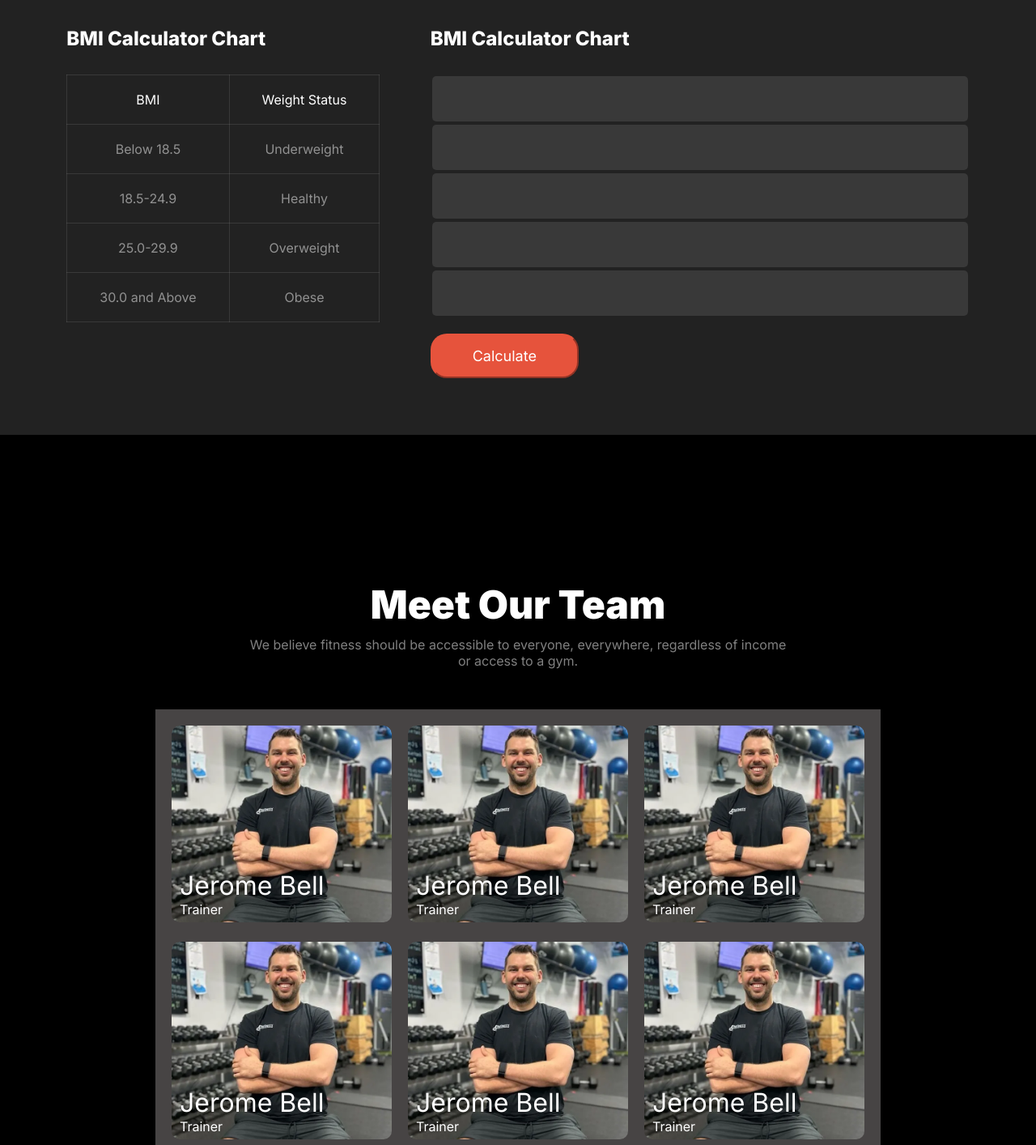
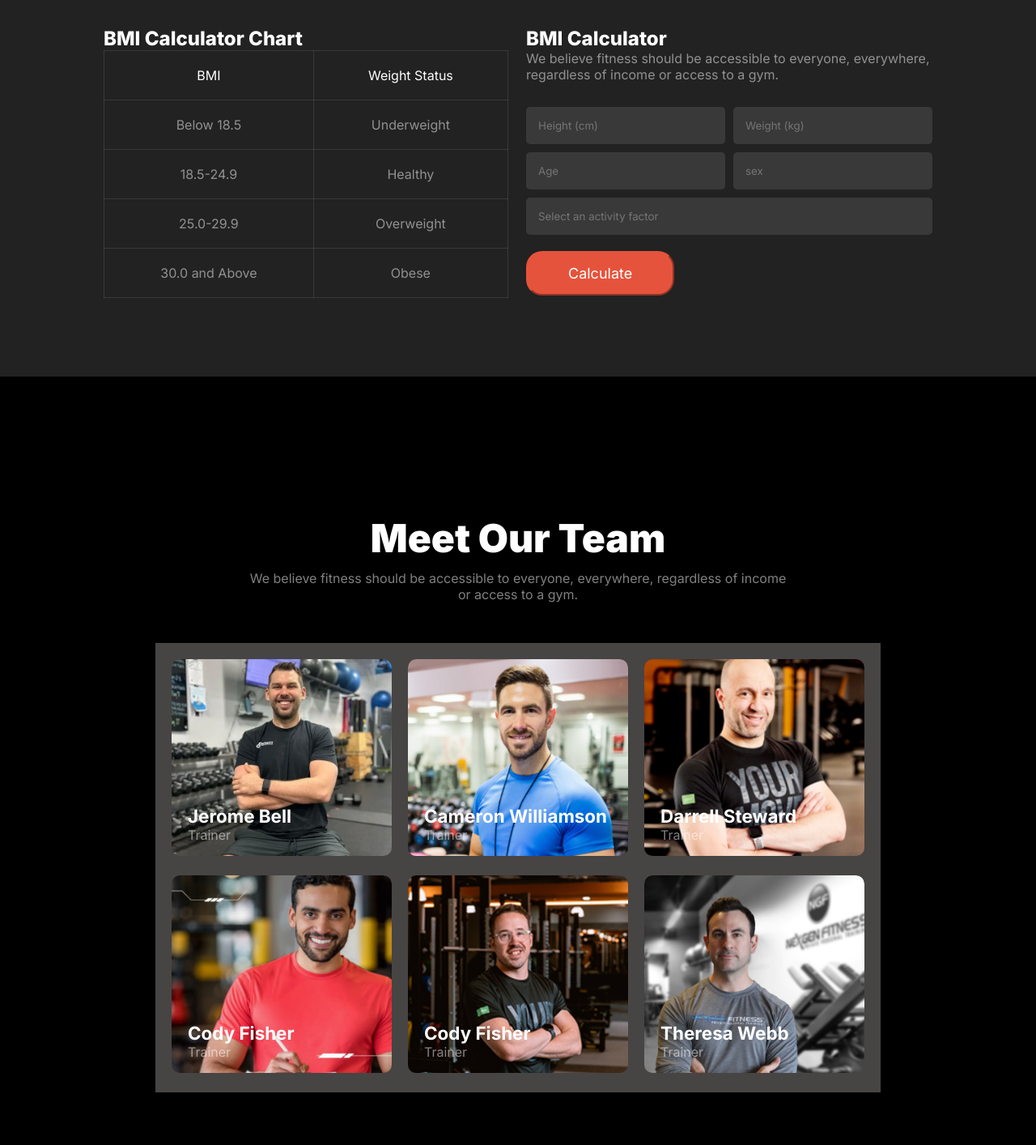
Before and after one commit to Jaheda8/Assignment-2, a plain HTML site: page index.html in a window 1280 px wide. Shown: the part 2561-3975 px from the top of the page at 81% size. Drawn offline with Linux system fonts and the light colour scheme; a web font is replaced by a local one.

Commit message:
responsive 3rd time done

```diff
--- a/index.html
+++ b/index.html
@@ -143,12 +143,11 @@
                         <table>
                             <thead>
                                 <tr>
-                                    <th>BMI </th>
+                                    <th>BMI</th>
                                     <th>Weight Status</th>
                                 </tr>
                             </thead>
                             <tbody>
-
                                 <tr>
                                     <td>Below 18.5</td>
                                     <td>Underweight</td>
@@ -165,30 +164,30 @@
                                     <td>30.0 and Above</td>
                                     <td>Obese</td>
                                 </tr>
-
                             </tbody>
                         </table>
                     </div>
                     <div class="bmi-calculation">
                         <form action="">
-
-                            <h1 class="bmi-heading">BMI Calculator Chart</h1>
-
-
-                            <input type="text">
-                            <input type="text">
-                            <br>
-                            <input type="text">
-                            <input type="text">
-                            <br>
-                            <div style=" ">
-                                <input size="63px"><br>
-
+                            <h1 class="bmi-heading bmi-title">BMI Calculator</h1>
+                            <p class="bmi-description">We believe fitness should be accessible to everyone, everywhere, regardless of income or access to a gym.</p>
+                            <div class="input-row">
+                                <input type="text" placeholder="Height (cm)">
+                                <input type="text" placeholder="Weight (kg)">
                             </div>
-                            <button class="orange-background run-button  banner-button">Calculate</button>
+                            <div class="input-row">
+                                <input type="text" placeholder="Age">
+                                <input type="text" placeholder="sex">
+                            </div>
+                            <div class="input-row">
+                                <input type="text" placeholder="Select an activity factor" class="full-width">
+                            </div>
+                            <button class="orange-background run-button banner-button">Calculate</button>
                         </form>
                     </div>
                 </div>
+            </div>
+
             </div>
 
 
@@ -204,44 +203,45 @@
                 </div>
                 <div class="team-details">
                     <div class="member-info">
-                        <img src="./images/trainer1.png" alt="">
+                        <img src="./images/1.png" alt="">
                         <div class="member-identity">
-                            <h1>Jerome Bell</h1>
+                            <h1 >Jerome Bell</h1>
                             <p>Trainer</p>
                         </div>
                     </div>
                     <div class="member-info">
-                        <img src="./images/trainer1.png" alt="">
+                        <img src="./images/2.png" alt="">
                         <div class="member-identity">
-                            <h1>Jerome Bell</h1>
+                            <h1>Cameron Williamson</h1>
                             <p>Trainer</p>
                         </div>
                     </div>
                     <div class="member-info">
-                        <img src="./images/trainer1.png" alt="">
+                        <img src="./images/3.png" alt="">
                         <div class="member-identity">
-                            <h1>Jerome Bell</h1>
+                            <h1>Darrell Steward</h1>
                             <p>Trainer</p>
                         </div>
                     </div>
+
                     <div class="member-info">
-                        <img src="./images/trainer1.png" alt="">
+                        <img src="./images/4.png" alt="">
                         <div class="member-identity">
-                            <h1>Jerome Bell</h1>
-                            <p>Trainer</p>
+                            <h1>Cody Fisher</h1>
+                            <p class="gray-description">Trainer</p>
                         </div>
                     </div>
                     <div class="member-info">
-                        <img src="./images/trainer1.png" alt="">
+                        <img src="./images/5.png" alt="">
                         <div class="member-identity">
-                            <h1>Jerome Bell</h1>
-                            <p>Trainer</p>
+                            <h1>Cody Fisher</h1>
+                            <p class="gray-description">Trainer</p>
                         </div>
                     </div>
                     <div class="member-info">
-                        <img src="./images/trainer1.png" alt="">
+                        <img src="./images/6.png" alt="">
                         <div class="member-identity">
-                            <h1>Jerome Bell</h1>
+                            <h1>Theresa Webb</h1>
                             <p>Trainer</p>
                         </div>
                     </div>
@@ -268,16 +268,16 @@
                     <div class="menu-list center">
                         <h1 class="bmi-heading center">Get Started</h1>
                         <p>services</p>
-                        <p>services</p>
-                        <p>services</p>
-                        <p>services</p>
+                        <p>Contact Us</p>
+                        <p>Affiliate Program</p>
+                        <p>About Us</p>
                     </div>
                     <div class="more-details menu-list">
                         <h1 class="bmi-heading">More details</h1>
-                        <p>services</p>
-                        <p>services</p>
-                        <p>services</p>
-                        <p>services</p>
+                        <p>Fitness</p>
+                        <p>Platform</p>
+                        <p>Workout Libary</p>
+                        <p>App Design</p>
                     </div>
 
                 </div>
--- a/style.css
+++ b/style.css
@@ -221,18 +221,16 @@ ul > li {
 }
 
 .img-info {
-
-
     width: 100%;
     max-width: 250px;
     text-align: center;
 }
-.img-info p, h3{
 
+.img-info p, h3 {
     text-align: center;
 }
-.img-info h3{
- /* border: 1px solid yellow; */
+
+.img-info h3 {
     padding-top: 20px;
     text-align: center;
 }
@@ -284,7 +282,7 @@ ul > li {
 
 /* ----------BMI section style --------------------*/
 .bmi {
-    padding: 50px 20px;
+    padding: 80px 20px;
     width: 100%;
     background-color: rgba(34, 34, 34, 1);
 }
@@ -302,22 +300,18 @@ ul > li {
 }
 
 .bmi-container {
+    width: 80vw;
     display: flex;
-    justify-content: space-evenly;
-    flex-wrap: wrap;
+    justify-content: space-around;
+    /* flex-wrap: wrap; */
+    gap: 20px;
+    margin: 0% auto;
 }
-.bmi-heading{
+
+.bmi-heading {
     font-size: 1.5rem;
     font-weight: 800;
-    padding: 30px 0px;
     text-align: left;
-}
-table th, td {
-    border: 1px solid rgba(255, 255, 255, 0.1);
-    padding: 20px 40px;
-}
-table td {
-   color:rgba(255, 255, 255, 0.5);
 }
 
 table {
@@ -326,26 +320,51 @@ table {
     max-width: 500px;
 }
 
-.bmi-calculation {}
+table th, td {
+    border: 1px solid rgba(255, 255, 255, 0.1);
+    padding: 20px 40px;
+}
+
+table td {
+    color: rgba(255, 255, 255, 0.5);
+}
+
+.bmi-chart, .bmi-calculation {
+    flex: 1;
+    min-width: 300px;
+}
 
 form {
     width: 100%;
-    position: relative;
-    /* border: 1px solid #E6533C; */
 }
-.bmi-info{}
-form input {
-    padding: 20px 60px;
+
+form h1 {
+    font-size: 1.5rem;
+    font-weight: 800;
+    text-align: left;
+}
+
+form p {
+    color: rgba(255, 255, 255, 0.5);
+    padding-bottom: 30px;
+}
+
+.input-row {
+    display: flex;
+    justify-content: space-between;
+    margin-bottom: 10px;
+}
+
+.input-row input {
+    width: calc(50% - 5px);
+    padding: 15px;
     background-color: rgba(255, 255, 255, 0.1);
     border: none;
-    margin: 2px;
     border-radius: 5px;
-    width: 100%;
-    max-width: calc(100% - 4px);
+    color: white;
 }
 
-.last-item {
-    left: 0%;
+.input-row .full-width {
     width: 100%;
 }
 
@@ -383,6 +402,16 @@ form input {
     width: 100%;
 }
 
+.member-info h1 {
+    font-size: 1.4rem;
+    font-weight: 700;
+}
+
+.member-info p {
+    font-size: 1rem;
+    color: rgba(255, 255, 255, 0.5);
+}
+
 .member-info img {
     width: 100%;
     height: auto;
@@ -393,6 +422,9 @@ form input {
     position: absolute;
     bottom: 10px;
     left: 10px;
+    padding: 10px;
+    width: 100%;
+    text-align: left;
 }
 
 /* ------------Fitness section style------------- */
@@ -459,22 +491,25 @@ form input {
 .footer-info {
     text-align: center;
 }
-.footer-description{
+
+.footer-description {
     color: rgba(255, 255, 255, 0.5);
     font-size: 1.1rem;
 }
+
 .copyright-info-details {
     padding: 30px 10px;
 }
-.hr-line{
+
+.hr-line {
     padding: 30px 0px;
 }
+
 hr {
     width: 60vw;
     margin-top: 10px;
     margin: 0 auto;
     border: 1px solid #303030;
-    /* color: #303030; */
 }
 
 .copyright-info {
@@ -484,67 +519,69 @@ hr {
 }
 
 /* ..........responsive for mobile devices------------ */
-
 @media screen and (max-width: 768px) {
     .fa-icon {
         display: block;
         font-size: 25px;
     }
 
-    .banner-img{
+    .banner-img {
         width: 70vw;
     }
-    /* .banner-img button{
-        width: 40vw;
-        height: 30vw;
-    } */
+
     .transparent-card-1, .transparent-card-2 {
-        position: absolute;
-        background-color: rgba(255, 255, 255, 0.1);
-        border: none;
-        border-radius: 5px;
         width: 200px;
-        padding: 10px ;
-
+        padding: 10px;
     }
 
-.transparent-card-2 h1,p{
+    .transparent-card-2 h1, p {
         margin-left: 20px;
         text-align: justify;
         padding: 20px;
     }
-.circle{
-    margin-top:20px;
+
+    .circle {
+        margin-top: 20px;
     }
-    .banner-info p,h1{
+
+    .banner-info p, h1 {
         padding: 20px 20px;
         text-align: left;
     }
+
     .banner-title {
         font-size: 3.5rem;
         font-weight: 800;
     }
+
     .bold-title {
         font-size: 2rem;
         font-weight: 800;
     }
-    .menu-items{
+
+    .menu-items {
         display: none;
     }
-    .main-section{
+
+    .main-section {
         width: 100vw;
         position: relative;
     }
-    .run-section{
+
+    .run-section {
         width: 90vw;
         margin: 0% auto;
+    }
 
-
-    }
     .bmi-info {
         padding: 0px;
         width: 90%;
         margin: 0 auto;
+        text-align: center;
+    }
+
+    .bmi-heading {
+        padding-top: 40px;
         text-align: center;
     }
 
@@ -554,67 +591,84 @@ hr {
         margin: auto;
         padding: 5px 10px;
     }
-    .run-miles-info{
+
+    .run-miles-info {
         margin: 0% auto;
         text-align: center;
         align-items: center;
     }
-    .habits{
 
+    .habits {
         margin: 0 auto;
         padding: 10px 50px;
+    }
 
-    }
-    .habits-info{
+    .habits-info {
         width: 97vw;
         text-align: center;
         margin: 0% auto;
     }
-    .habit-description{
+
+    .habit-description {
         text-align: center;
     }
+
     .navbar {
         padding-bottom: 50px;
         display: flex;
         flex-direction: row;
     }
+
     .banner {
         width: 100vw;
         flex-direction: column;
         align-items: center;
     }
+
     .logo-details, .menu-list {
         width: 100%;
         max-width: 100%;
     }
-    .fitness-section{
+
+    .fitness-section {
         margin: 0% auto;
     }
-    /* .banner-info, .banner-img {
-        width: 100%;
-    } */
+
     .image-container {
         flex-direction: column;
         align-items: center;
     }
+
     .run-section {
         grid-template-columns: 1fr;
         text-align: center;
     }
+
     .run-miles-info {
         width: 100%;
     }
+
     .bmi-container {
         flex-direction: column;
         align-items: center;
     }
+
     .team-details {
         grid-template-columns: 1fr;
     }
+
     .fitness-container {
-
         flex-direction: column;
         justify-content: space-between;
         align-items: center;
     }
+
+    .input-row {
+        flex-direction: column;
     }
+
+    .input-row input {
+        width: 100%;
+        margin-bottom: 10px;
+    }
+}
```
Also changed, not shown: images/1.png (added), images/2.png (added), images/3.png (added), images/4.png (added), images/5.png (added), images/6.png (added), images/trainer2.png. Lines whose indentation alone changed are shown as unchanged.
